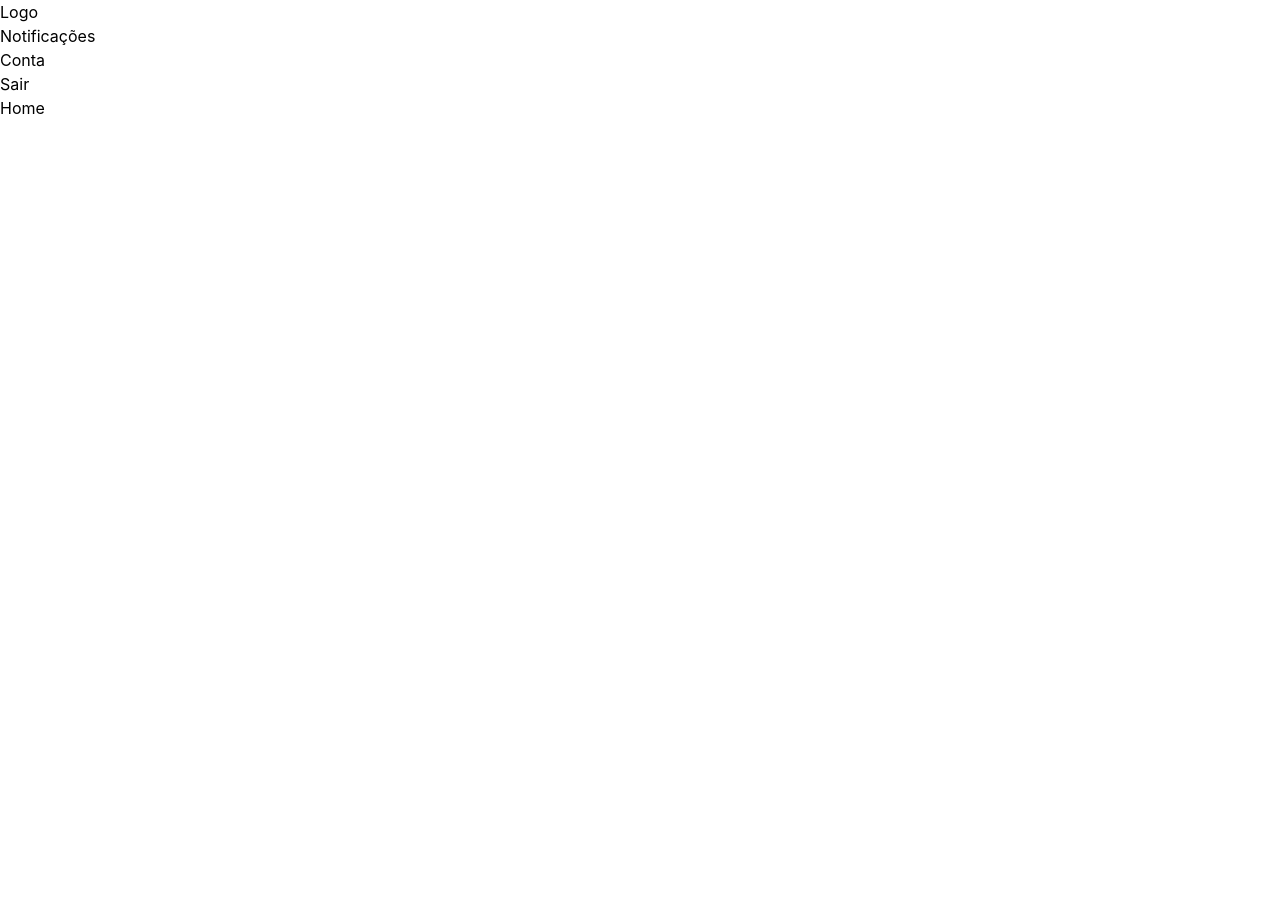
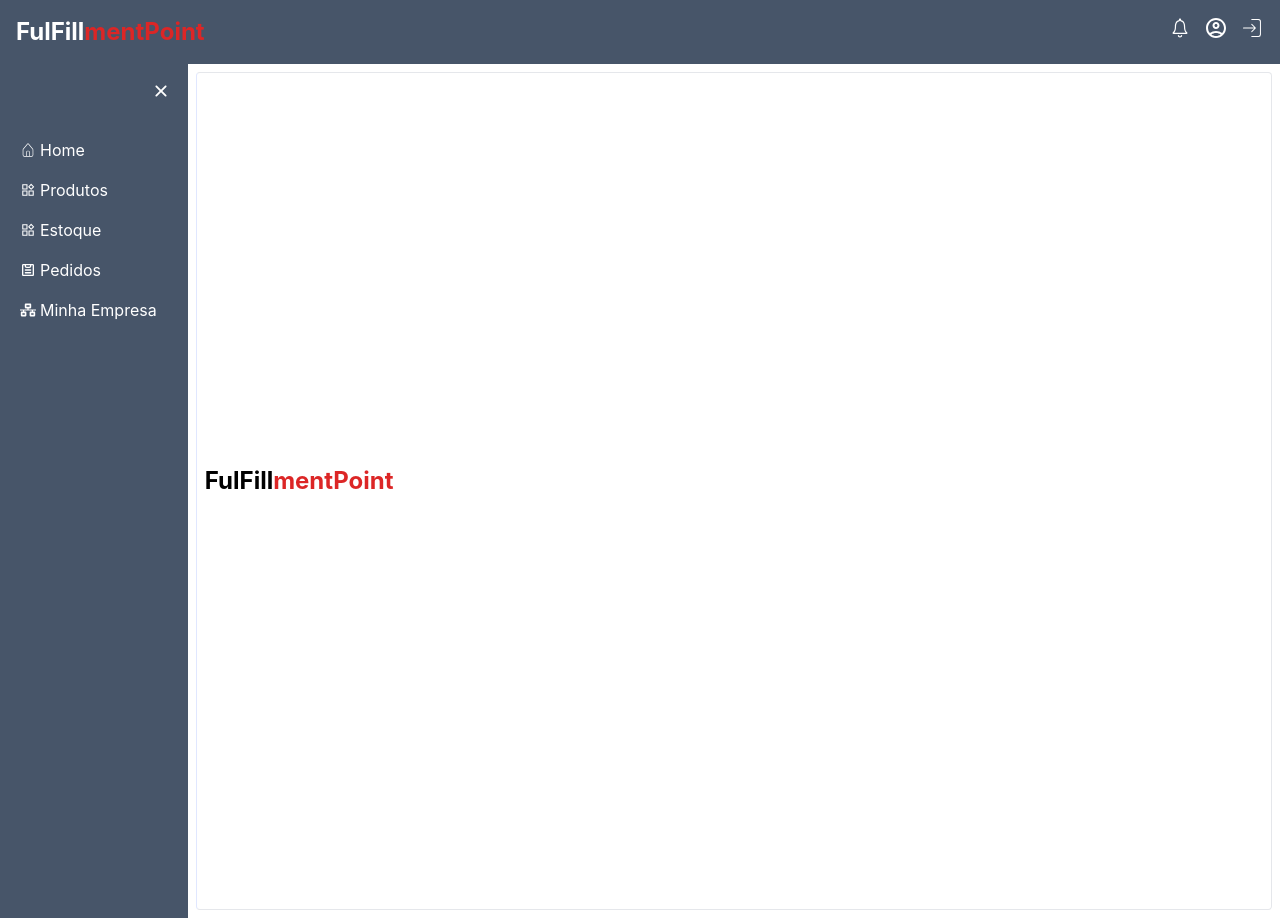
Before and after one commit to JoseErisvaldo/FulfillmentPoint-, a React (Create React App) app: page / in a window 1280 px wide. Before the commit the page ends 800 px from the top, so only its background shows below. Built offline with nearby package versions, Linux system fonts and the light colour scheme.

Commit message:
Feat: Home, sidebar e navbar

```diff
--- a/src/App.js
+++ b/src/App.js
@@ -2,7 +2,11 @@ import './App.css'
 import RoutesApp from './Routes'
 
 function App() {
-  return <RoutesApp />
+  return (
+    <div className="">
+      <RoutesApp />
+    </div>
+  )
 }
 
 export default App
--- /dev/null
+++ b/src/Components/Logo/Logo.jsx
@@ -0,0 +1,8 @@
+import React from 'react'
+export default function Logo() {
+  return (
+    <div className="font-bold text-2xl">
+      FulFill<span className=" text-red-600 ">mentPoint</span>
+    </div>
+  )
+}
--- a/src/Components/NavBar/NavBar.jsx
+++ b/src/Components/NavBar/NavBar.jsx
@@ -1,12 +1,23 @@
+import { IoIosNotificationsOutline } from 'react-icons/io'
+import { MdOutlineAccountCircle } from 'react-icons/md'
+import { CiLogin } from 'react-icons/ci'
+import Logo from '../Logo/Logo'
+
 export default function NavBar() {
   return (
-    <div>
-      <div>Logo</div>
+    <div className="flex justify-between text-white bg-slate-600 p-4 ">
+      <Logo />
       <div>
-        <ul>
-          <li>Notificações</li>
-          <li>Conta</li>
-          <li>Sair</li>
+        <ul className="text-2xl cursor-pointer flex gap-3">
+          <li>
+            <IoIosNotificationsOutline />
+          </li>
+          <li>
+            <MdOutlineAccountCircle />
+          </li>
+          <li>
+            <CiLogin />
+          </li>
         </ul>
       </div>
     </div>
--- /dev/null
+++ b/src/Components/SideBar/SideBar.jsx
@@ -0,0 +1,71 @@
+import { IoMenu } from 'react-icons/io5'
+import { CiHome } from 'react-icons/ci'
+import { AiOutlineProduct } from 'react-icons/ai'
+import { CgClipboard } from 'react-icons/cg'
+import { FaNetworkWired } from 'react-icons/fa'
+import { IoIosClose } from 'react-icons/io'
+
+import React, { useState } from 'react'
+import { Link, Navigate } from 'react-router-dom'
+export default function SideBar() {
+  const [sideBar, setSideBar] = useState(false)
+  function handleSideBar() {
+    if (sideBar) {
+      setSideBar(false)
+    } else {
+      setSideBar(true)
+    }
+  }
+  return (
+    <div className={`w-full  ${sideBar ? 'sm:w-14' : 'sm:w-56'} `}>
+      <div
+        onClick={handleSideBar}
+        className="flex justify-end text-3xl cursor-pointer text-white p-3 bg-slate-600"
+      >
+        {sideBar ? <IoMenu /> : <IoIosClose />}
+      </div>
+      <div
+        className={` ${
+          sideBar != false && 'hidden'
+        }  h-screen flex flex-col justify-between p-3 bg-slate-600 text-white`}
+      >
+        <ul>
+          <li className=" flex gap-1 items-center p-2 cursor-pointer hover:text-slate-900 hover:border-b">
+            <span>
+              <CiHome />
+            </span>
+            <Link to={'/'}>
+              <span>Home</span>
+            </Link>
+          </li>
+          <li className="flex gap-1 items-center p-2 cursor-pointer hover:text-slate-900 hover:border-b">
+            <span>
+              <AiOutlineProduct />
+            </span>
+            <Link to={'/produtos'}>
+              <span>Produtos</span>
+            </Link>
+          </li>
+          <li className="flex gap-1 items-center p-2 cursor-pointer hover:text-slate-900 hover:border-b">
+            <span>
+              <AiOutlineProduct />
+            </span>
+            <span>Estoque</span>
+          </li>
+          <li className="flex gap-1 items-center p-2 cursor-pointer hover:text-slate-900 hover:border-b">
+            <span>
+              <CgClipboard />
+            </span>
+            <span>Pedidos</span>
+          </li>
+          <li className="flex gap-1 items-center p-2 cursor-pointer hover:text-slate-900 hover:border-b">
+            <span>
+              <FaNetworkWired />
+            </span>
+            <span>Minha Empresa</span>
+          </li>
+        </ul>
+      </div>
+    </div>
+  )
+}
--- a/src/Pages/Home/Home.jsx
+++ b/src/Pages/Home/Home.jsx
@@ -1,3 +1,12 @@
+import Logo from '../../Components/Logo/Logo'
+import SideBar from '../../Components/SideBar/SideBar'
+
 export default function Home() {
-  return <div className="">Home</div>
+  return (
+    <div className="flex ">
+      <div className="flex justify-center items-center h-screen">
+        <Logo />
+      </div>
+    </div>
+  )
 }
--- a/src/Routes.jsx
+++ b/src/Routes.jsx
@@ -1,14 +1,21 @@
 import { BrowserRouter, Routes, Route } from 'react-router-dom'
 import Home from './Pages/Home/Home'
 import NavBar from './Components/NavBar/NavBar'
+import Products from './Pages/Products/Products'
+import SideBar from './Components/SideBar/SideBar'
 
 export default function RoutesApp() {
   return (
     <BrowserRouter>
       <NavBar />
-      <Routes>
-        <Route path="/" element={<Home />} />
-      </Routes>
+      <div className="flex">
+        <SideBar />
+        <div className="m-2 border rounded p-2 border-l-indigo-100 w-full">
+          <Routes>
+            <Route path="/" element={<Home />} />
+          </Routes>
+        </div>
+      </div>
     </BrowserRouter>
   )
 }
```
